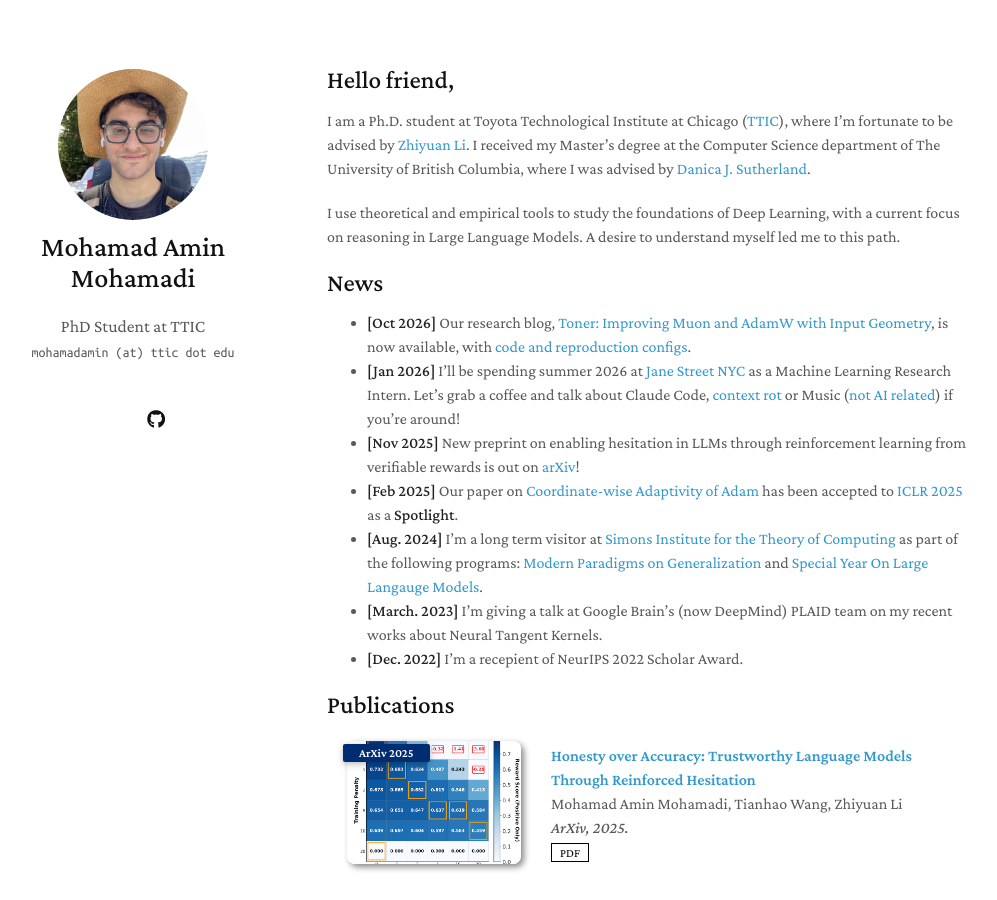
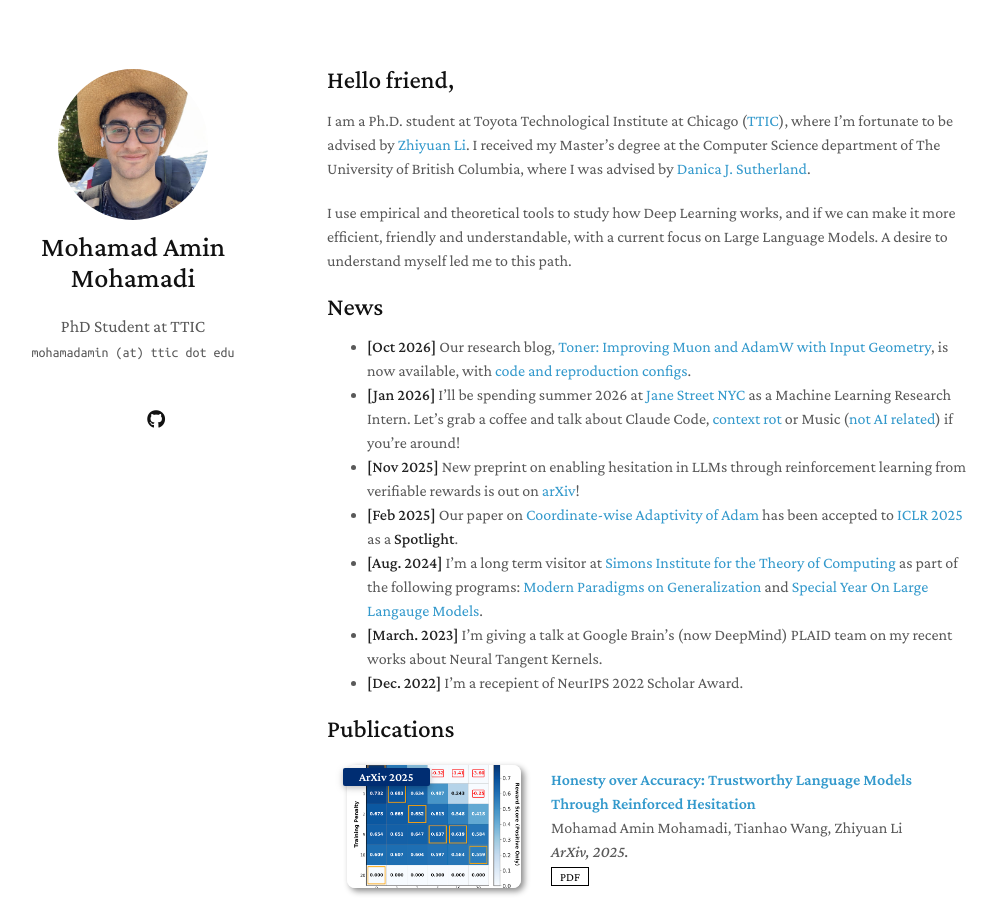
Before and after one commit to mohamad-amin/mohamad-amin.github.io, a Jekyll site: the page built from index.md, in a window 1280 px wide and 900 px high. Shown: the whole window, without its empty margins (143-1140 px from the left). Built offline with Jekyll 4.4.1, drawn with Linux system fonts in a browser that asks for light colours; a style sheet for code colours, icons or effects is not loaded; our own code applies the rules of GitHub Pages for plain Markdown files.

Commit message:
Update homepage research description

```diff
--- a/index.md
+++ b/index.md
@@ -6,7 +6,7 @@ layout: homepage
 
 I am a Ph.D. student at Toyota Technological Institute at Chicago ([TTIC](https://ttic.edu/)), where I'm fortunate to be advised by [Zhiyuan Li](https://zhiyuanli.ttic.edu/). I received my Master's degree at the Computer Science department of The University of British Columbia, where I was advised by [Danica J. Sutherland](https://djsutherland.ml/).
 
-I use theoretical and empirical tools to study the foundations of Deep Learning, with a current focus on reasoning in Large Language Models. A desire to understand myself led me to this path.
+I use empirical and theoretical tools to study how Deep Learning works, and if we can make it more efficient, friendly and understandable, with a current focus on Large Language Models. A desire to understand myself led me to this path.
 
 ## News
 
```
